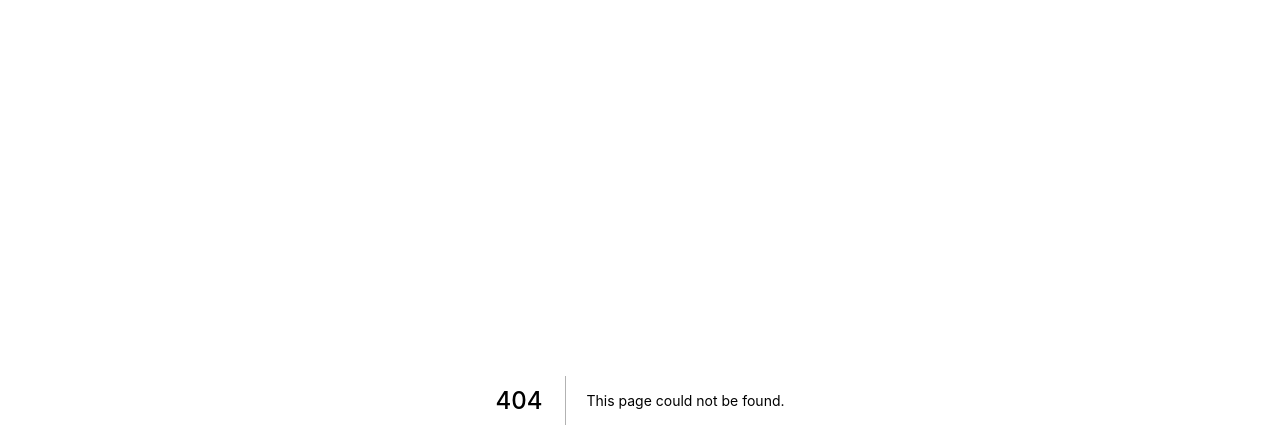
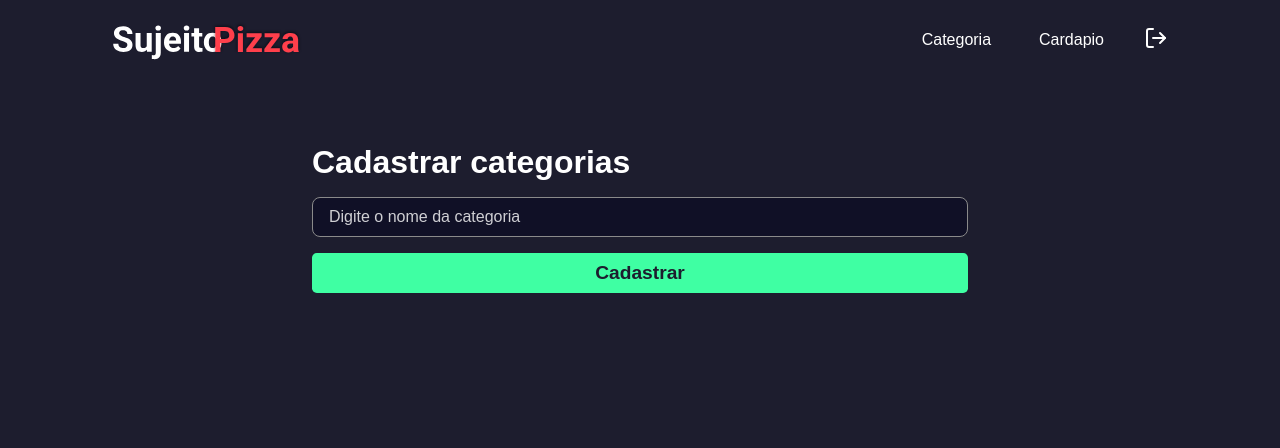
Before and after one commit to henriquechsf/pizzaria-admin, a Next.js app: page /category in a window 1280 px wide. Before the commit this address had no page. Shown: the top 448 px of the page. Built offline with nearby package versions, Linux system fonts and the light colour scheme.

Commit message:
feat: add page component Category

```diff
--- /dev/null
+++ b/src/pages/category/index.tsx
@@ -0,0 +1,42 @@
+import Head from "next/head";
+import { Header } from "../../components/Header";
+import { FormEvent, useState } from "react";
+import styles from "./styles.module.scss";
+import { Input } from "../../components/ui/Input";
+
+export default function Category() {
+  const [name, setName] = useState("");
+
+  const handleRegister = async (event: FormEvent) => {
+    event.preventDefault();
+
+    alert("Name: " + name);
+  };
+
+  return (
+    <>
+      <Head>
+        <title>Nova Categoria - Pizzaria</title>
+      </Head>
+      <div>
+        <Header />
+
+        <main className={styles.container}>
+          <h1>Cadastrar categorias</h1>
+
+          <form className={styles.form} onSubmit={handleRegister}>
+            <Input
+              placeholder="Digite o nome da categoria"
+              value={name}
+              onChange={(e) => setName(e.target.value)}
+            />
+
+            <button type="submit" className={styles.buttonAdd}>
+              Cadastrar
+            </button>
+          </form>
+        </main>
+      </div>
+    </>
+  );
+}
--- /dev/null
+++ b/src/pages/category/styles.module.scss
@@ -0,0 +1,29 @@
+.container {
+  max-width: 720px;
+  margin: 4rem auto;
+  padding: 0 2rem;
+
+  display: flex;
+  justify-content: space-between;
+  flex-direction: column;
+
+  h1 {
+    color: var(--white);
+  }
+}
+
+.form {
+  display: flex;
+  flex-direction: column;
+  margin: 1rem 0;
+}
+
+.buttonAdd {
+  height: 40px;
+  border: 0;
+  background-color: var(--green-900);
+  font-weight: bold;
+  font-size: 1.2rem;
+  border-radius: 0.3rem;
+  color: var(--dark-700);
+}
```
